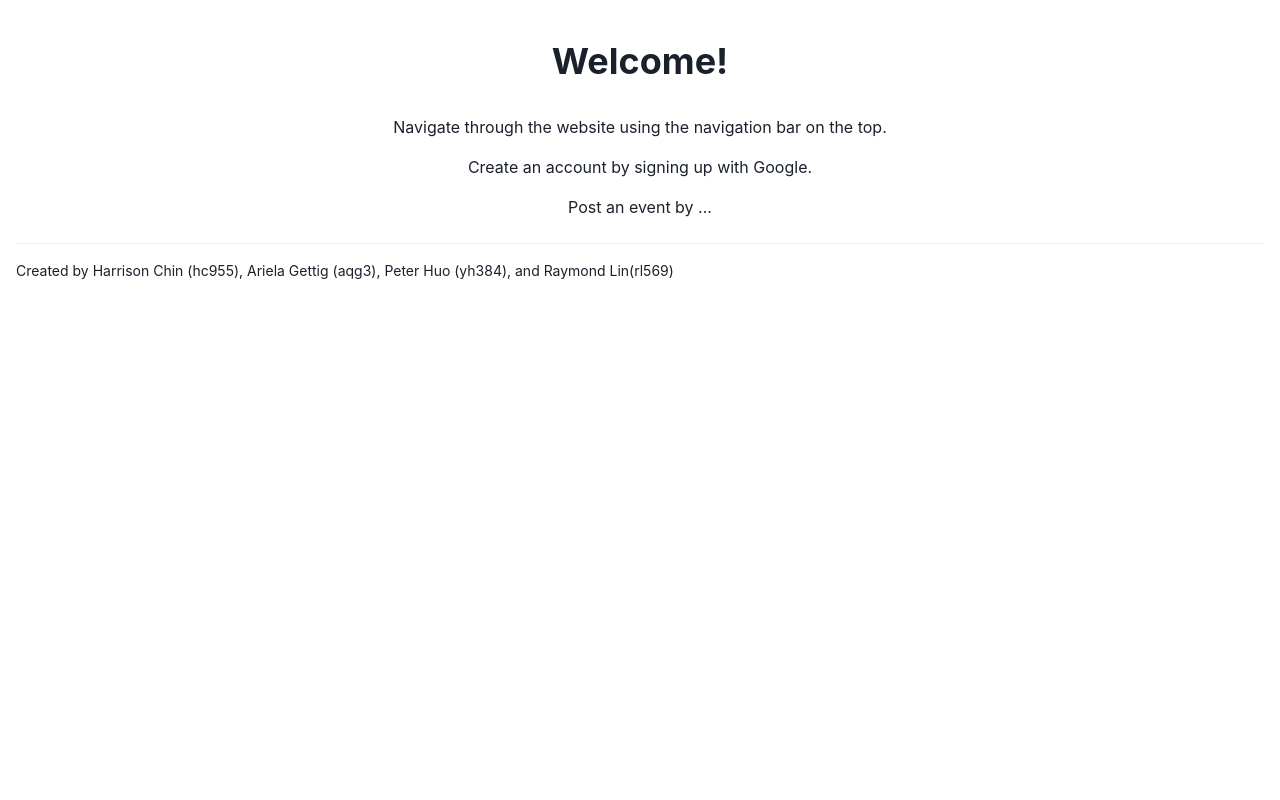
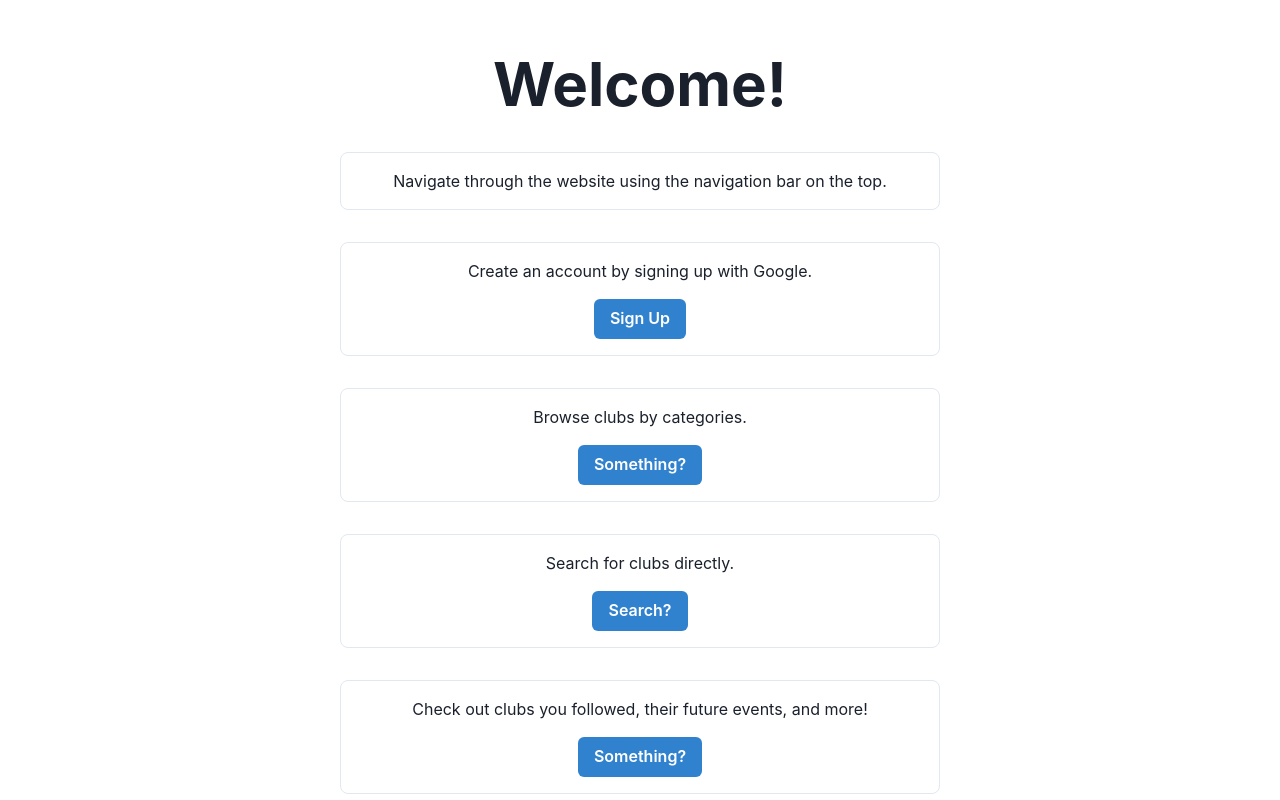
Before and after one commit to agettig/trends-clubhub, a Next.js app: page /welcome in a window 1280 px wide. Built offline with nearby package versions, Linux system fonts and the light colour scheme.

Commit message:
welcome page

```diff
--- /dev/null
+++ b/components/welcome/welcome.tsx
@@ -0,0 +1,49 @@
+import {  Box, Button, Center, ChakraProvider, Heading, VStack } from "@chakra-ui/react"
+
+
+const Welcome = () => {
+    return (
+        <div>
+        {
+            <ChakraProvider>
+                {/* TODO Buttons: */}
+                <Center>
+                    <VStack spacing={8}>
+                        <Heading mt="12" fontSize="60px">Welcome!</Heading>
+                        <Box w="600px" borderWidth="1px" borderRadius="lg" p="4" textAlign="center">
+                            Navigate through the website using the navigation bar on the top.
+                        </Box>
+                        {/* if (signedIn) */}
+                        <Box w="600px" borderWidth="1px" borderRadius="lg" p="4" textAlign="center">
+                            Create an account by signing up with Google.
+                            <Box mt="4">
+                                <Button colorScheme="blue">Sign Up</Button>
+                            </Box>
+                        </Box>
+                        <Box w="600px" borderWidth="1px" borderRadius="lg" p="4" textAlign="center">
+                            Browse clubs by categories.
+                            <Box mt="4">
+                                <Button colorScheme="blue">Something?</Button>
+                            </Box>
+                        </Box>
+                        <Box w="600px" borderWidth="1px" borderRadius="lg" p="4" textAlign="center">
+                            Search for clubs directly.
+                            <Box mt="4">
+                                <Button colorScheme="blue">Search?</Button>
+                            </Box>
+                        </Box>
+                        <Box w="600px" borderWidth="1px" borderRadius="lg" p="4" textAlign="center">
+                            Check out clubs you followed, their future events, and more!
+                            <Box mt="4">
+                                <Button colorScheme="blue">Something?</Button>
+                            </Box>
+                        </Box>
+                    </VStack>
+                </Center>
+            </ChakraProvider>
+        }
+    </div>
+    );
+}
+
+export default Welcome
--- a/pages/welcome.tsx
+++ b/pages/welcome.tsx
@@ -1,19 +1,9 @@
-import {  Center, Circle, Container, Heading, Square, Text } from "@chakra-ui/react"
-import Layout from "../components/layout/Layout"
+import Welcome from "../components/welcome/welcome"
 
-const TutorialPage = () => {
+const WelcomePage = () => {
     return (
-        <div>
-            <Layout title="Tutorial">
-                <Center>
-                    <Heading my="4">Welcome!</Heading>
-                </Center>
-                <Circle my="4">Navigate through the website using the navigation bar on the top.</Circle>
-                <Center my="4">Create an account by signing up with Google.</Center>
-                <Center my="4">Post an event by ...</Center>
-            </Layout>
-        </div>
+        <Welcome />
     )
 }
 
-export default TutorialPage
+export default WelcomePage
```
